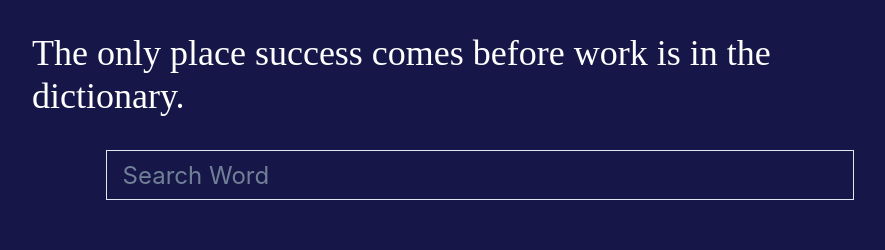
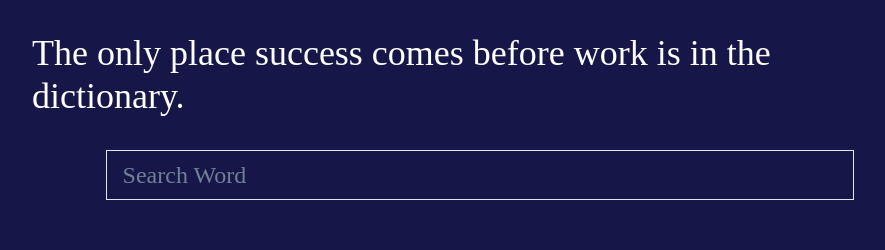
Before and after one commit to Mufadal03/mini-dictionary-app, a React (Create React App) app in the folder dictionary/: page / in a window 1280 px wide. Shown: the top 250 px of the page, without its empty margins (160-1045 px from the left). Built offline with nearby package versions, Linux system fonts and the light colour scheme; a web font is replaced by a local one.

Commit message:
error fixed

```diff
--- a/dictionary/src/Components/SearchBar.jsx
+++ b/dictionary/src/Components/SearchBar.jsx
@@ -14,7 +14,6 @@ const SearchBar = () => {
   }
   const handleApiCall = () => {
     if(text=="")return
-    console.log(text)
     dispatch(getWord(text))
   }
   useEffect(() => {
@@ -25,7 +24,7 @@ const SearchBar = () => {
   },[text])
   return (
       <Flex justifyContent={"center"}  p="2rem">
-          <Input value={text} onChange={(e)=>handleChange(e)} placeholder="Search Word" type='search' borderRadius="none" _focus={{borderColor:"white"}} h="50px" fontSize={"2xl"} w="90%"/>
+          <Input value={text} fontFamily="cursive" onChange={(e)=>handleChange(e)} placeholder="Search Word" type='search' borderRadius="none" _focus={{borderColor:"white"}} h="50px" fontSize={"2xl"} w="90%"/>
     </Flex>
   )
 }
```
